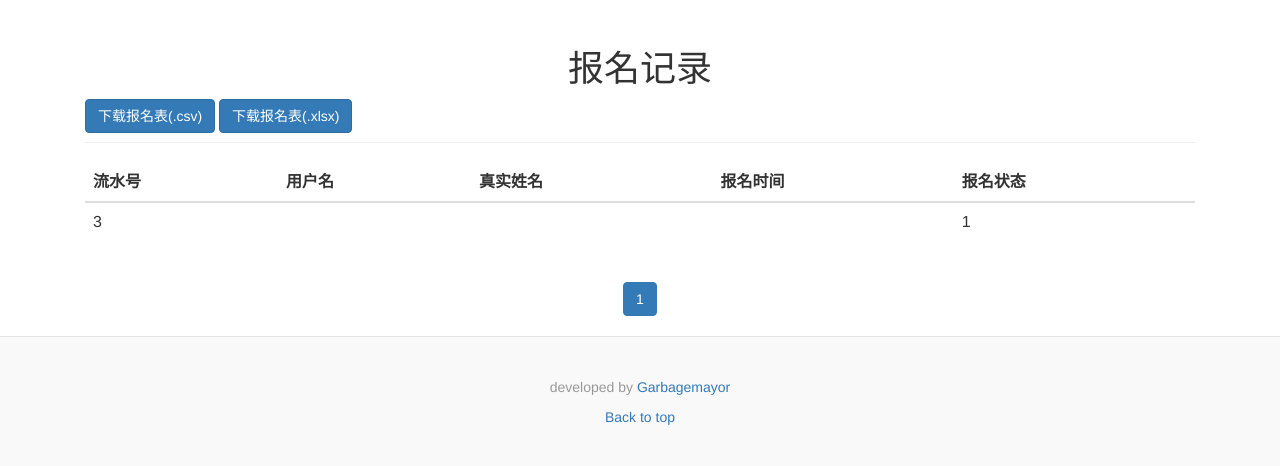
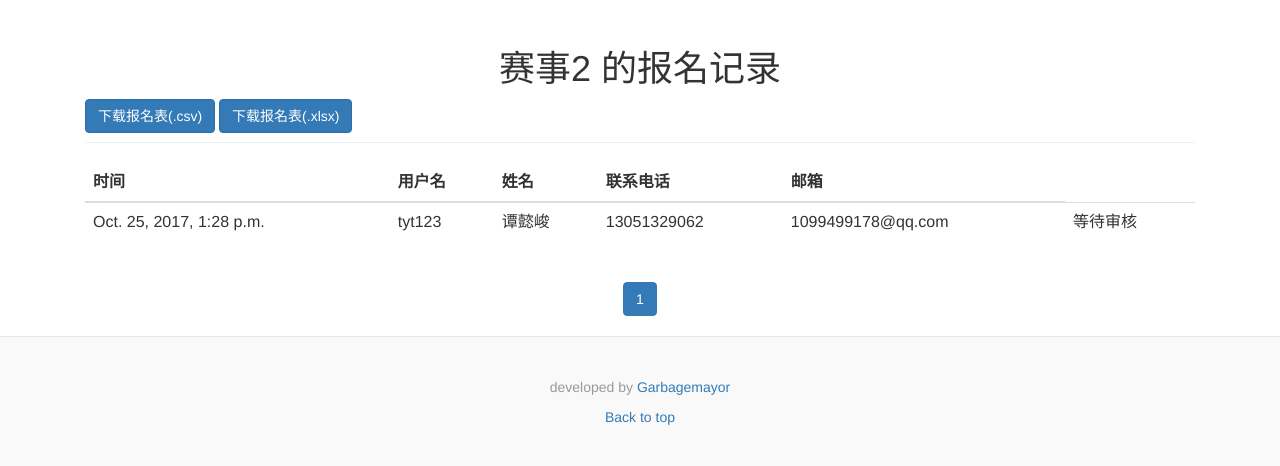
Before and after one commit to garbagemayor/sports, a Django app: page /record/1/ in a window 1280 px wide. Shown: the part 51-517 px from the top of the page. Run offline with Django 3.2, Linux system fonts and the light colour scheme; data comes from the database, SQL or seed files in the repository; both versions use the stored data as it was after the commit; parts of the project's set-up code (start-up, migrations or seed data) failed here and were passed over; some libraries are stand-ins or nearby versions.

Commit message:
使得查看报名页面的内容更加丰富和详细 resolve #15

```diff
--- a/HomePage/models.py
+++ b/HomePage/models.py
@@ -27,3 +27,4 @@ class Sign(models.Model):
     eventsid = models.IntegerField()
     status = models.IntegerField(default=1)     #0 未报名 1 等待审核 2 报名成功
     prize = models.CharField(max_length=30, null=True)
+    time = models.DateTimeField(default = timezone.now)
--- a/RegistrationRecord/templates/RegistrationRecord/registration_record.html
+++ b/RegistrationRecord/templates/RegistrationRecord/registration_record.html
@@ -10,7 +10,7 @@
         <div class="span12">
 	<div class="page-header">
         <h1 style="text-align: center">
-          报名记录 <small></small>
+            {{event.name}} 的报名记录 <small></small>
         </h1>
         <button class="btn btn-primary" type="button"
                 onclick="location.href='/record_download_csv/{{event.id}}'"
@@ -23,19 +23,19 @@
                 <thead>
                 <tr>
                     <th>
-                        流水号
+                        时间
                     </th>
                     <th>
                         用户名
                     </th>
                     <th>
-                        真实姓名
+                        姓名
                     </th>
                     <th>
-                        报名时间
+                        联系电话
                     </th>
                     <th>
-                        报名状态
+                        邮箱
                     </th>
                 </tr>
                 </thead>
@@ -43,19 +43,22 @@
                 {% for record in record_list %}
                 <tr class="{{record.status}}">
                     <td>
-                        {{record.id}}
+                        {{record.record_time}}
                     </td>
                     <td>
-                        {{record.userName}}
+                        {{record.user_name}}
                     </td>
                     <td>
-                        {{record.userRealName}}
+                        {{record.user_fullname}}
                     </td>
                     <td>
-                        {{record.signTime}}
+                        {{record.user_mobile}}
                     </td>
                     <td>
-                        {{record.status}}
+                        {{record.user_email}}
+                    </td>
+                    <td>
+                        {{record.record_status}}
                     </td>
                 </tr>
                 {% endfor %}
--- a/RegistrationRecord/views.py
+++ b/RegistrationRecord/views.py
@@ -3,6 +3,7 @@ from __future__ import unicode_literals
 
 from HomePage.models import Events as MEvents
 from HomePage.models import Sign as MSign
+from HomePage.models import User as MUser
 
 import os,sys
 
@@ -12,8 +13,32 @@ import xlwt, xlsxwriter
 from django.shortcuts import render
 from django.http import StreamingHttpResponse
 
+import django.utils.timezone as timezone
+
 from django.core.paginator import Paginator
 from django.core.paginator import Paginator, EmptyPage, PageNotAnInteger
+
+class RecordItem:
+    '''
+    用来记录一堆信息，给registration_record.html使用
+    '''
+    def __init__(self, record_db):
+        self.record_id = record_db.id
+        self.user_id = record_db.userid
+        self.record_time = record_db.time
+        # self.record_time = timezone.now
+        user_db = MUser.objects.get(id=record_db.userid)
+        self.user_name = user_db.name
+        self.user_mobile = user_db.mobile
+        self.user_fullname = user_db.fullname
+        self.user_classnumber = user_db.classnumber
+        self.user_email = user_db.email
+        if record_db.status == 0:
+            self.record_status = "审核未通过"
+        elif record_db.status == 1:
+            self.record_status = "等待审核"
+        elif record_db.status == 2:
+            self.record_status = "审核通过"
 
 def recordPage(request, event_id):
     event_id = int(event_id)
@@ -22,11 +47,13 @@ def recordPage(request, event_id):
     event = MEvents.objects.get(id=event_id)
     message_map['event'] = event
     # 当前赛事的所有报名记录
-    record_list = list(MSign.objects.filter(eventsid=event_id))
-    print record_list
+    record_db_list = list(MSign.objects.filter(eventsid=event_id))
+    record_list = []
+    for record_db in record_db_list:
+        record_list.append(RecordItem(record_db))
+    # 分页模块
     paginator=Paginator(record_list, 10)
     page = request.GET.get('page')
-    print page
     try:
         record_list = paginator.page(page)
     except PageNotAnInteger:
```
Also changed, not shown: db.sqlite3.
